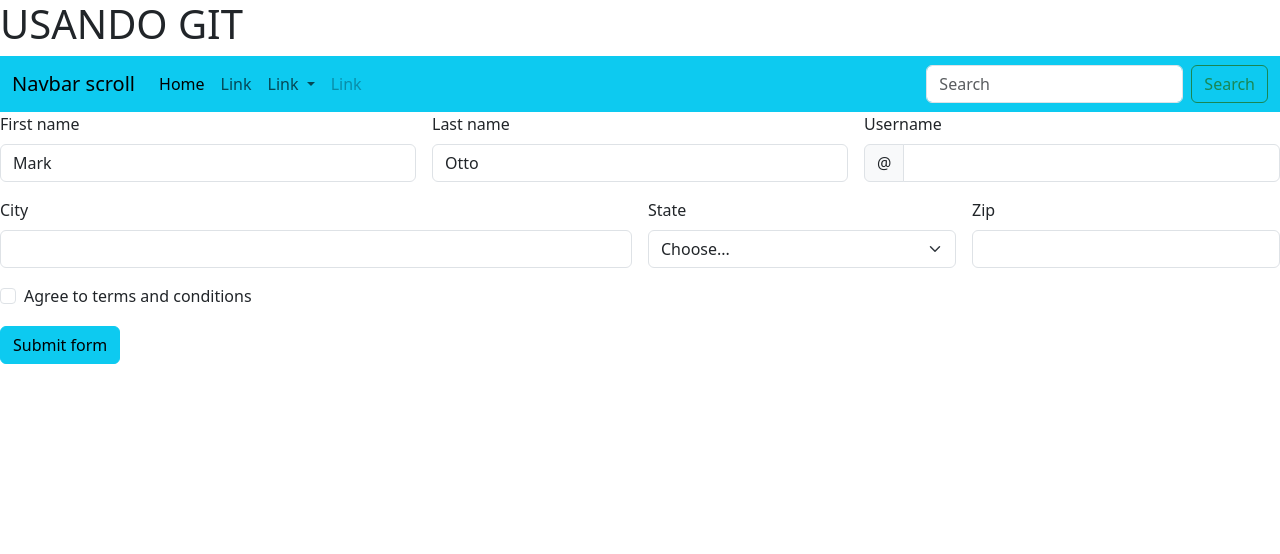
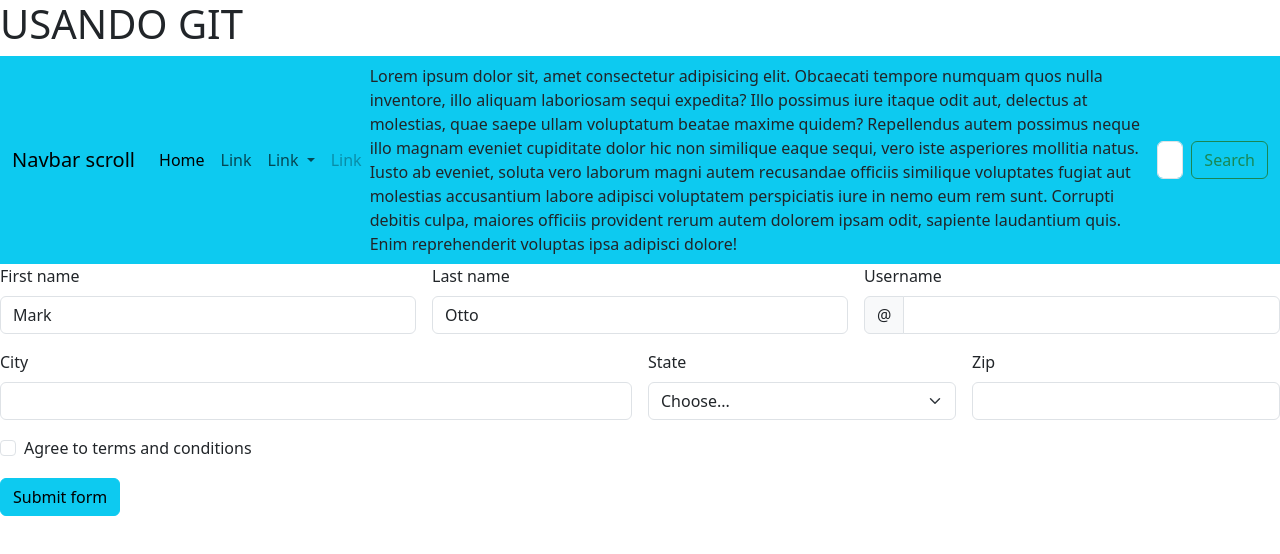
Before and after one commit to IvanEzekiel/PruebaGit, a plain HTML site: page index.html in a window 1280 px wide. Drawn offline with nearby package versions, Linux system fonts and the light colour scheme.

Commit message:
cambio en rama1

```diff
--- a/index.html
+++ b/index.html
@@ -37,6 +37,11 @@
                 <a class="nav-link disabled" aria-disabled="true">Link</a>
               </li>
             </ul>
+          <article>Lorem ipsum dolor sit, amet consectetur adipisicing elit. Obcaecati tempore numquam quos nulla inventore, illo aliquam laboriosam sequi expedita? Illo possimus iure itaque odit aut, delectus at molestias, quae saepe ullam voluptatum beatae maxime quidem? Repellendus autem possimus neque illo magnam eveniet cupiditate dolor hic non similique eaque sequi, vero iste asperiores mollitia natus. Iusto ab eveniet, soluta vero laborum magni autem recusandae officiis similique voluptates fugiat aut molestias accusantium labore adipisci voluptatem perspiciatis iure in nemo eum rem sunt. Corrupti debitis culpa, maiores officiis provident rerum autem dolorem ipsam odit, sapiente laudantium quis. Enim reprehenderit voluptas ipsa adipisci dolore!</article>
+
+
+
+
             <form class="d-flex" role="search">
               <input class="form-control me-2" type="search" placeholder="Search" aria-label="Search">
               <button class="btn btn-outline-success" type="submit">Search</button>
```
